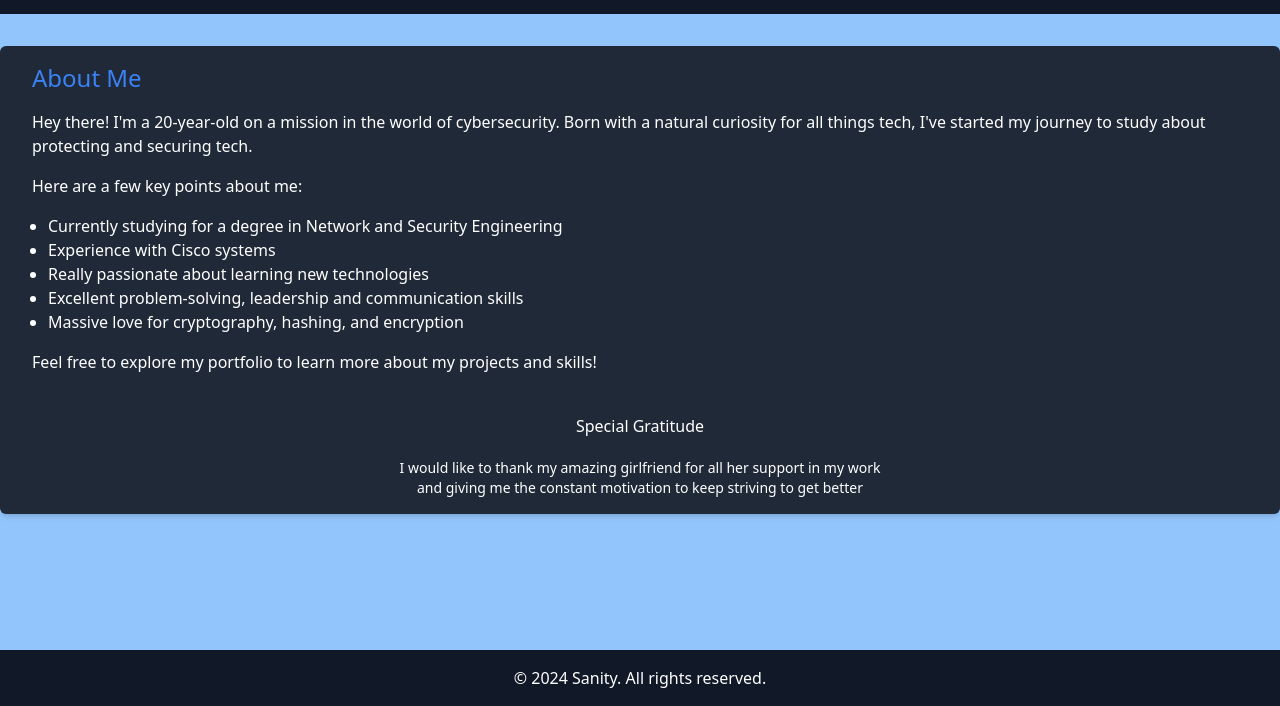
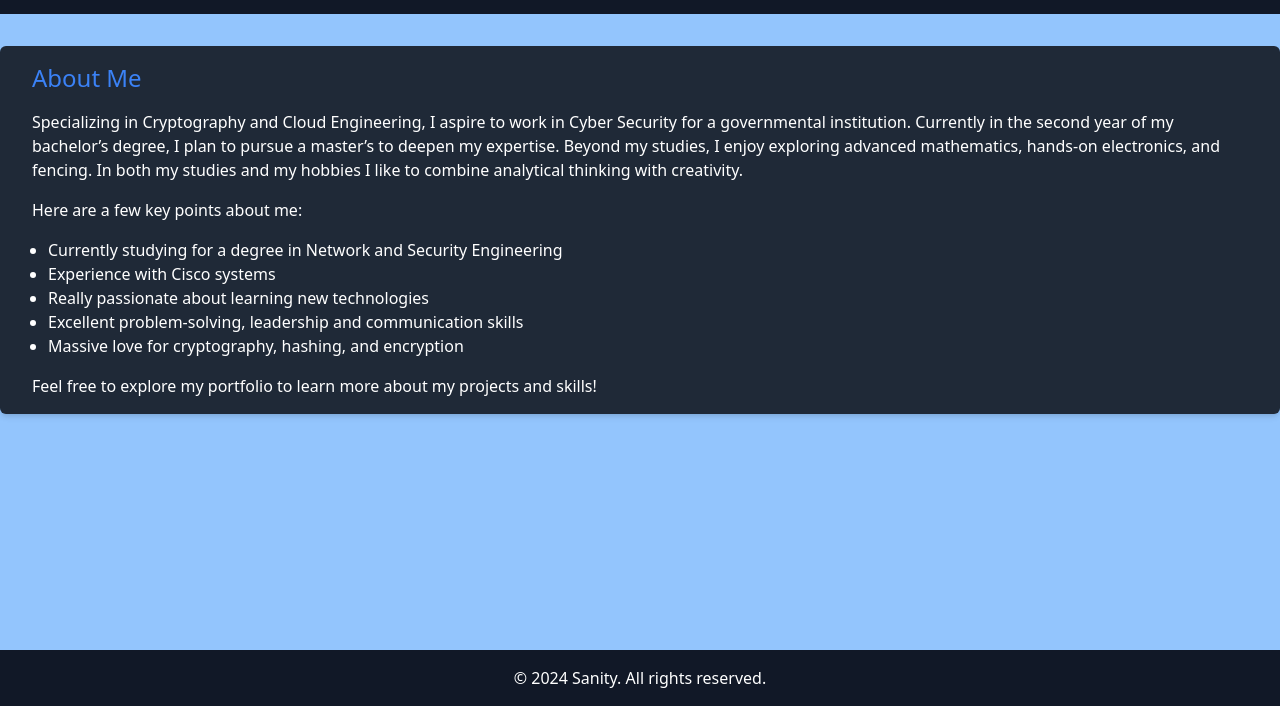
Before and after one commit to sanit0x79/portfolio, a plain HTML site: page about.html in a window 1280 px wide. Shown: the part 94-800 px from the top of the page. Drawn offline with nearby package versions, Linux system fonts and the light colour scheme.

Commit message:
Update about.html

```diff
--- a/about.html
+++ b/about.html
@@ -38,10 +38,10 @@
             >
                 <h2 class="text-2xl text-blue-500 mb-4">About Me</h2>
                 <p class="text-white mb-4">
-                    Hey there! I'm a 20-year-old on a mission in the world of
-                    cybersecurity. Born with a natural curiosity for all things
-                    tech, I've started my journey to study about protecting and
-                    securing tech.
+                    Specializing in Cryptography and Cloud Engineering, I aspire to work in Cyber Security for a governmental institution.
+                    Currently in the second year of my bachelor’s degree, I plan to pursue a master’s to deepen my expertise.
+                    Beyond my studies, I enjoy exploring advanced mathematics, hands-on electronics, and fencing.
+                    In both my studies and my hobbies I like to combine analytical thinking with creativity.
                 </p>
                 <p class="text-white mb-4">
                     Here are a few key points about me:
@@ -65,17 +65,6 @@
                     Feel free to explore my portfolio to learn more about my
                     projects and skills!
                 </p>
-                <p class="text-white text-md mt-10 text-center">
-                    Special Gratitude
-                </p>
-                <p class="text-white text-sm mt-5 text-center">
-                    I would like to thank my amazing girlfriend for all her
-                    support in my work
-                </p>
-                <p class="text-white text-sm text-center">
-                    and giving me the constant motivation to keep striving to
-                    get better
-                </p>
             </section>
         </main>
 
```
